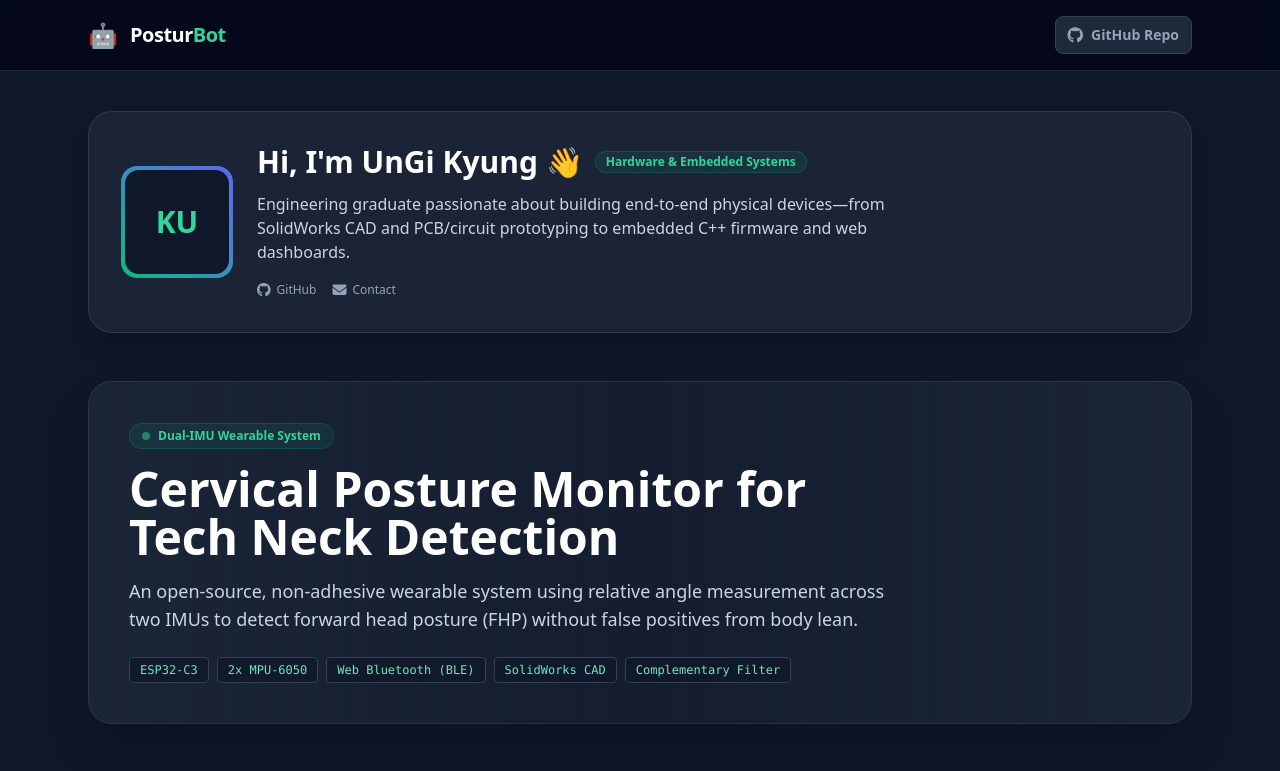
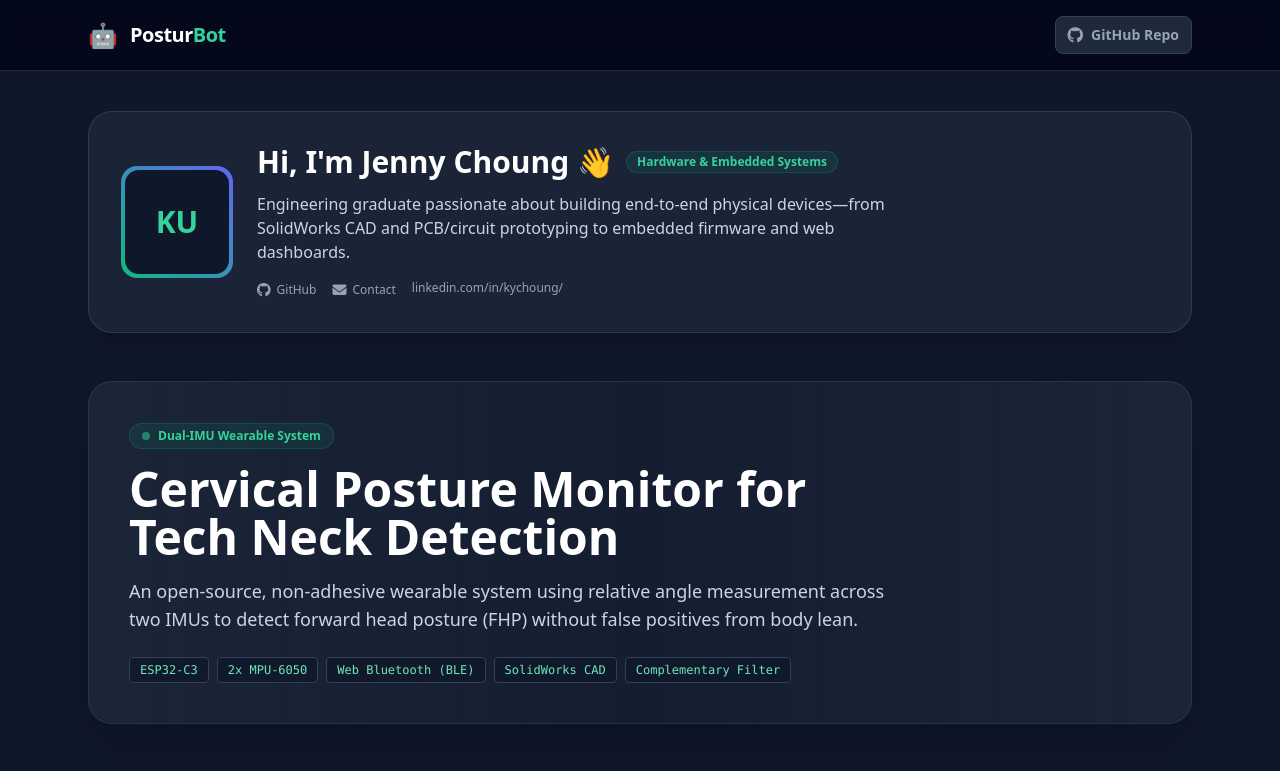
Before and after one commit to KyungUnGi/Jenny-portfolio, a plain HTML site: page index.html in a window 1280 px wide. Shown: the top 771 px of the page. Drawn offline with nearby package versions, Linux system fonts and the light colour scheme.

Commit message:
Update index.html

```diff
--- a/index.html
+++ b/index.html
@@ -42,23 +42,23 @@
   <!-- Bio Text -->
   <div class="space-y-3 text-center md:text-left">
     <div class="flex flex-wrap justify-center md:justify-start items-center gap-3">
-      <h2 class="text-2xl sm:text-3xl font-bold text-white">Hi, I'm UnGi Kyung 👋</h2>
+      <h2 class="text-2xl sm:text-3xl font-bold text-white">Hi, I'm Jenny Choung 👋</h2>
       <span class="bg-emerald-500/10 text-emerald-400 border border-emerald-500/20 text-xs px-2.5 py-0.5 rounded-full font-semibold">
         Hardware &amp; Embedded Systems
       </span>
     </div>
     <p class="text-slate-300 text-sm sm:text-base leading-relaxed max-w-2xl">
-      Engineering graduate passionate about building end-to-end physical devices—from SolidWorks CAD and PCB/circuit prototyping to embedded C++ firmware and web dashboards.
+      Engineering graduate passionate about building end-to-end physical devices—from SolidWorks CAD and PCB/circuit prototyping to embedded firmware and web dashboards.
     </p>
     <!-- Contact Links -->
     <div class="pt-1 flex flex-wrap justify-center md:justify-start gap-4 text-xs font-medium text-slate-400">
       <a href="https://github.com/KyungUnGi" target="_blank" class="hover:text-emerald-400 transition flex items-center gap-1.5">
         <i class="fa-brands fa-github text-sm"></i> GitHub
       </a>
-      <a href="mailto:your.email@example.com" class="hover:text-emerald-400 transition flex items-center gap-1.5">
+      <a href="mailto:ruddbs929@gmail.com" class="hover:text-emerald-400 transition flex items-center gap-1.5">
         <i class="fa-solid fa-envelope text-sm"></i> Contact
       </a>
-      <!-- Optional: Add LinkedIn link here -->
+      <!-- Optional: Add LinkedIn link here --> linkedin.com/in/kychoung/
     </div>
   </div>
 </section>
```
